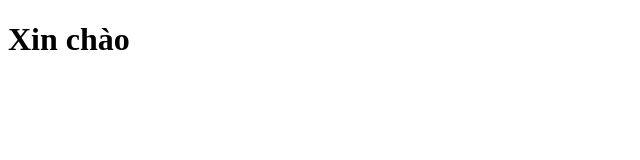
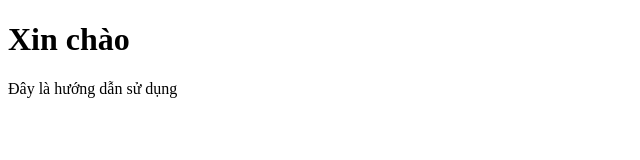
Before and after one commit to hacmadaosi/HDSD_PHS, a plain HTML site: page index.html in a window 1280 px wide. Shown: the whole page, without its empty margins (0-640 px from the left). Drawn offline with Linux system fonts and the light colour scheme.

Commit message:
khoi tao du an

```diff
--- a/index.html
+++ b/index.html
@@ -7,5 +7,6 @@
 </head>
 <body>
     <h1>Xin chào</h1>
+    <p>Đây là hướng dẫn sử dụng</p>
 </body>
 </html>
```
